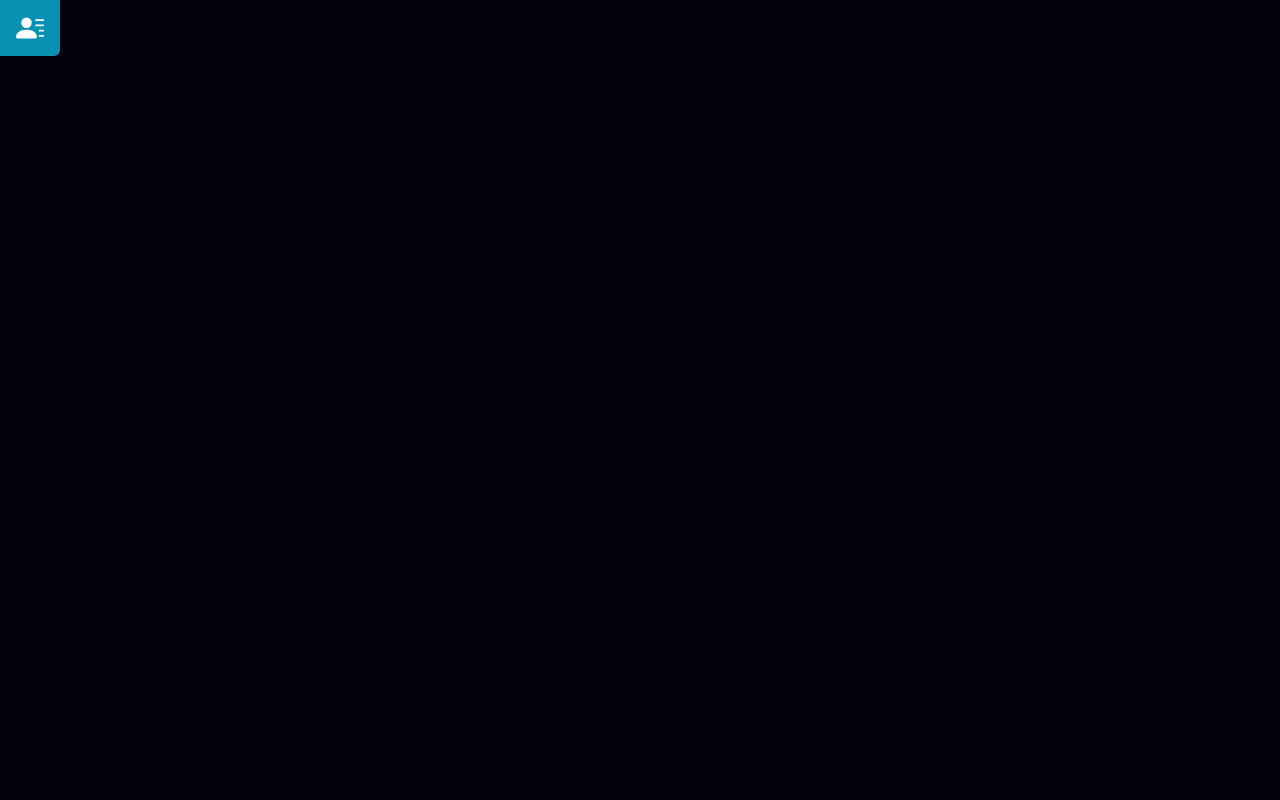
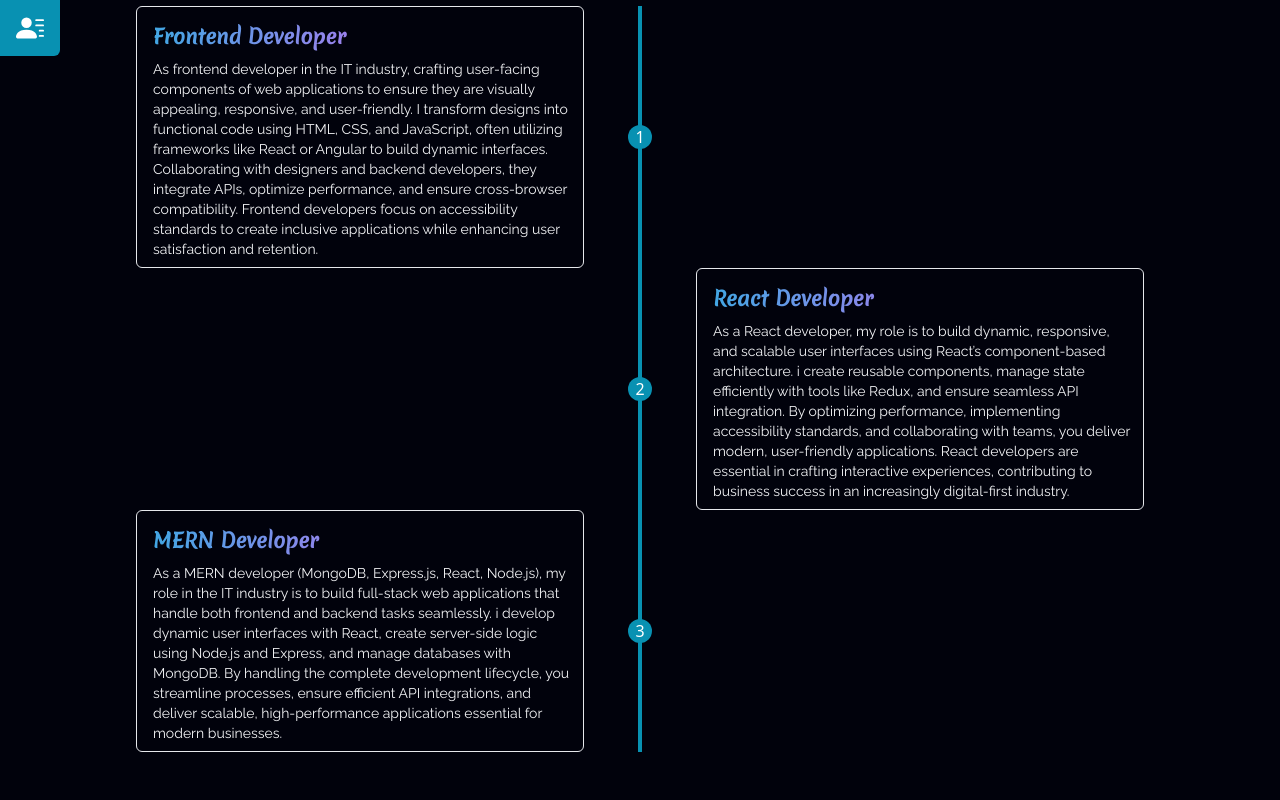
Before and after one commit to erDeep64930/resume2025, a Next.js app: page /about in a window 1280 px wide. Shown: the part 460-1260 px from the top of the page. Before the commit the page ends 800 px from the top, so only its background shows below. Built offline with nearby package versions, Linux system fonts and the light colour scheme; a web font is replaced by a local one.

Commit message:
about section has been made

```diff
--- a/app/about/page.jsx
+++ b/app/about/page.jsx
@@ -1,10 +1,11 @@
 
 import Layout from '../shared/layout/Layout';
+import AboutPage from '../templates/AboutPage/page';
 
 const page = () => {
   return (
     <Layout>
-      About page
+      <AboutPage />
     </Layout>
   );
 }
--- a/app/projects/page.jsx
+++ b/app/projects/page.jsx
@@ -1,10 +1,11 @@
 
 import Layout from '../shared/layout/Layout';
+import ProjectPage from '../templates/ProjectPage/page';
 
 const page = () => {
   return (
     <Layout>
-      projects
+      <ProjectPage />
 
     </Layout>
   );
--- a/app/subComponents/RotatedAppSkill.jsx
+++ b/app/subComponents/RotatedAppSkill.jsx
@@ -11,7 +11,7 @@ const RotatedAppSkill = () => {
                 <div className="flex w-60 aspect-square m-auto border border-n-6 rounded-full">
                     <div className="w-[5.75rem] aspect-square m-auto p-[0.1875rem]  rounded-full">
                         <div className="flex items-center justify-center w-full h-full bg-n-8 rounded-full">
-                            <p className='text-gradient font-robot font-semibold'>My Skills</p>
+                            <p className='text-gradient font-rye text-lg font-semibold'>My Skills</p>
                         </div>
                     </div>
                 </div>
--- /dev/null
+++ b/app/templates/AboutPage/aboutTime/AboutTimeline.jsx
@@ -0,0 +1,100 @@
+import Heading from "@/app/components/Heading";
+
+const AboutTimeline = () => {
+  return (
+    <div className="mt-32">
+      <Heading heading="My IT sector Journey" />
+
+      <h1 className="my-4 text-center font-semibold text-3xl font-meri underline text-gradient">
+        As React Developer
+      </h1>
+      <div className="h-screen w-full flex justify-center items-center mt-40">
+        <div className="max-w-5xl mx-auto w-full grid grid-cols-9 px-2">
+          {/* <!-- Stack 1 --> */}
+          <div className="col-span-4 w-full h-full ">
+            <div className="w-full h-full border  rounded-md p-2 md:pl-4">
+              <h1 className="text-white text-xl font-meri text-gradient font-medium py-2 t">
+                Frontend Developer
+              </h1>
+              <p className="text-gray-100 sm:text-sm text-xs font-rale">
+                As frontend developer in the IT industry, crafting user-facing
+                components of web applications to ensure they are visually
+                appealing, responsive, and user-friendly. I transform designs
+                into functional code using HTML, CSS, and JavaScript, often
+                utilizing frameworks like React or Angular to build dynamic
+                interfaces. Collaborating with designers and backend developers,
+                they integrate APIs, optimize performance, and ensure
+                cross-browser compatibility. Frontend developers focus on
+                accessibility standards to create inclusive applications while
+                enhancing user satisfaction and retention.
+              </p>
+            </div>
+          </div>
+          <div className="relative col-span-1 w-full h-full flex justify-center items-center">
+            <div className="h-full w-1 bg-pri"></div>
+            <div className="absolute w-6 h-6 rounded-full bg-pri z-10 text-white text-center">
+              1
+            </div>
+          </div>
+          <div className="col-span-4 w-full h-full"></div>
+
+          {/* <!-- Stack 2 --> */}
+          <div className="col-span-4 w-full h-full"></div>
+          <div className="relative col-span-1 w-full h-full flex justify-center items-center">
+            <div className="h-full w-1 bg-pri"></div>
+            <div className="absolute w-6 h-6 rounded-full bg-pri z-10 text-white text-center">
+              2
+            </div>
+          </div>
+          <div className="col-span-4 w-full h-full ">
+            <div className="w-full h-full border rounded-md p-2 md:pl-4">
+              <h1 className="text-white text-xl font-medium py-2 font-meri text-gradient">
+                React Developer
+              </h1>
+              <p className="text-gray-100 sm:text-sm text-xs font-rale">
+                As a React developer, my role is to build dynamic, responsive,
+                and scalable user interfaces using React’s component-based
+                architecture. i create reusable components, manage state
+                efficiently with tools like Redux, and ensure seamless API
+                integration. By optimizing performance, implementing
+                accessibility standards, and collaborating with teams, you
+                deliver modern, user-friendly applications. React developers are
+                essential in crafting interactive experiences, contributing to
+                business success in an increasingly digital-first industry.
+              </p>
+            </div>
+          </div>
+
+          {/* <!-- Stack 3 --> */}
+          <div className="col-span-4 w-full h-full ">
+            <div className="w-full h-full border rounded-md p-2 md:pl-4">
+              <h1 className="text-white text-xl font-medium py-2 font-meri text-gradient">
+                MERN Developer
+              </h1>
+              <p className="text-gray-100 sm:text-sm text-xs font-rale">
+                As a MERN developer (MongoDB, Express.js, React, Node.js), my
+                role in the IT industry is to build full-stack web applications
+                that handle both frontend and backend tasks seamlessly. i
+                develop dynamic user interfaces with React, create server-side
+                logic using Node.js and Express, and manage databases with
+                MongoDB. By handling the complete development lifecycle, you
+                streamline processes, ensure efficient API integrations, and
+                deliver scalable, high-performance applications essential for
+                modern businesses.
+              </p>
+            </div>
+          </div>
+          <div className="relative col-span-1 w-full h-full flex justify-center items-center">
+            <div className="h-full w-1 bg-pri"></div>
+            <div className="absolute w-6 h-6 rounded-full bg-pri z-10 text-white text-center">
+              3
+            </div>
+          </div>
+          <div className="col-span-4 w-full h-full"></div>
+        </div>
+      </div>
+    </div>
+  );
+};
+
+export default AboutTimeline;
--- a/app/templates/AboutPage/page.jsx
+++ b/app/templates/AboutPage/page.jsx
@@ -1,10 +1,11 @@
+import AboutTimeline from "./aboutTime/AboutTimeline";
 
 
 
 const AboutPage = () => {
   return (
     <div>
-
+      <AboutTimeline />
     </div>
   );
 }
--- a/app/templates/HomePage/MySkills/MySkills.jsx
+++ b/app/templates/HomePage/MySkills/MySkills.jsx
@@ -21,10 +21,10 @@ const MySkills = () => {
           {/* <!-- right section --> */}
           <div className=" flex-1">
             <div className=" mx-auto">
-              <h1 className="font-rye text-4xl text-sec font-semibold text-center">
+              <h1 className="font-rye text-4xl text-gradient  font-semibold text-center">
                 My Web Development journey with these Tech stack:~
               </h1>
-              <p className="text-center font-meri text-sm lg:text-md mt-8 leading-6 tracking-wider text-pri">
+              <p className="text-center font-meri text-sm lg:text-md mt-8 leading-6 tracking-wider text-gray-400 ">
                 As a Web Developer involves working with different programming
                 languages, frameworks, and tools to build the front-end and
                 back-end of websites, ensuring they are functional, visually
--- a/app/templates/HomePage/page.jsx
+++ b/app/templates/HomePage/page.jsx
@@ -4,6 +4,7 @@ import MyIntro from "./MyIntro/MyIntro";
 import MySkills from "./MySkills/MySkills";
 import MyServices from "./myServices/MyServices";
 import ContactMe from "./contactMe/ContactMe";
+
 
 const HomePage = () => {
   return (
@@ -12,6 +13,7 @@ const HomePage = () => {
       <MySkills />
       <MyServices />
       <ContactMe />
+
     </Layout>
   );
 };
--- a/app/templates/ProjectPage/page.jsx
+++ b/app/templates/ProjectPage/page.jsx
@@ -1,9 +1,10 @@
+import Test from "@/app/temp/Test";
 
 
 const ProjectPage = () => {
   return (
     <div>
-      ProjectPage
+     <Test />
     </div>
   );
 }
```
Also changed, not shown: app/globals.css (line endings or trailing spaces).
